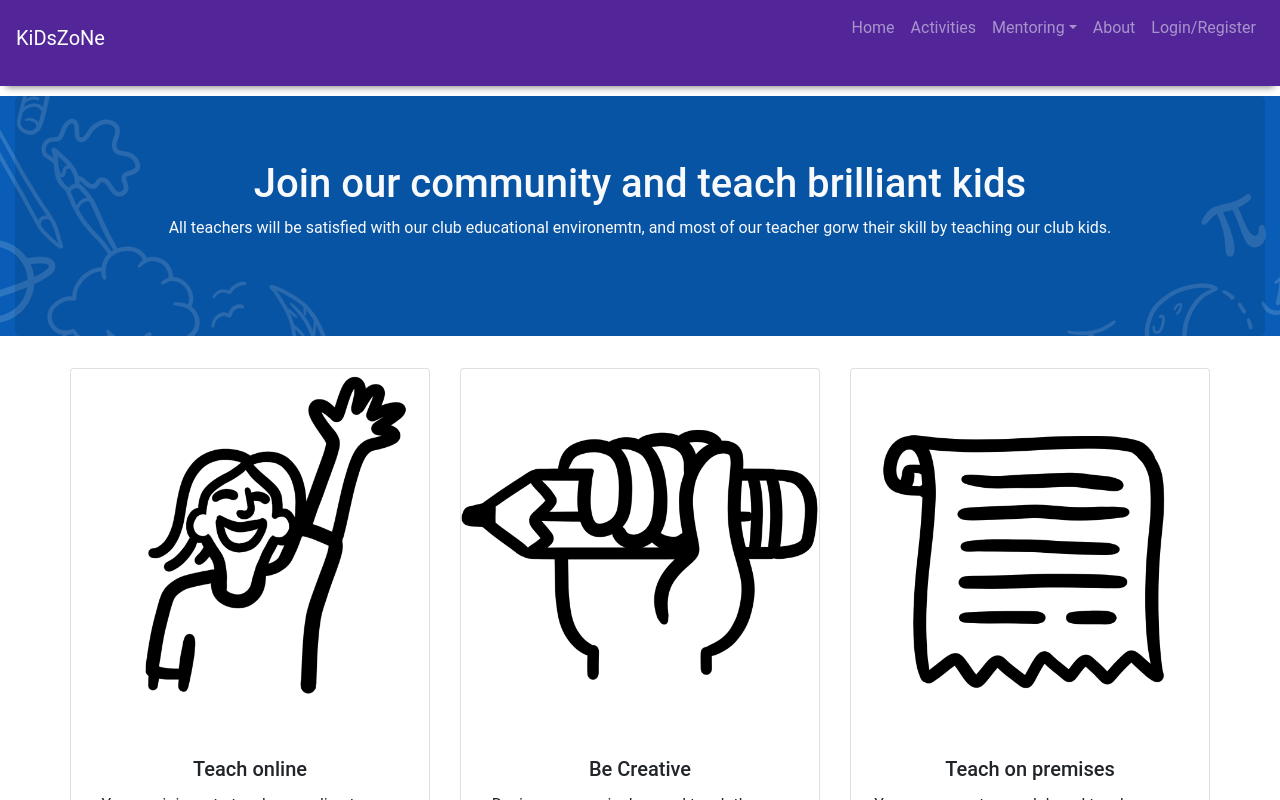
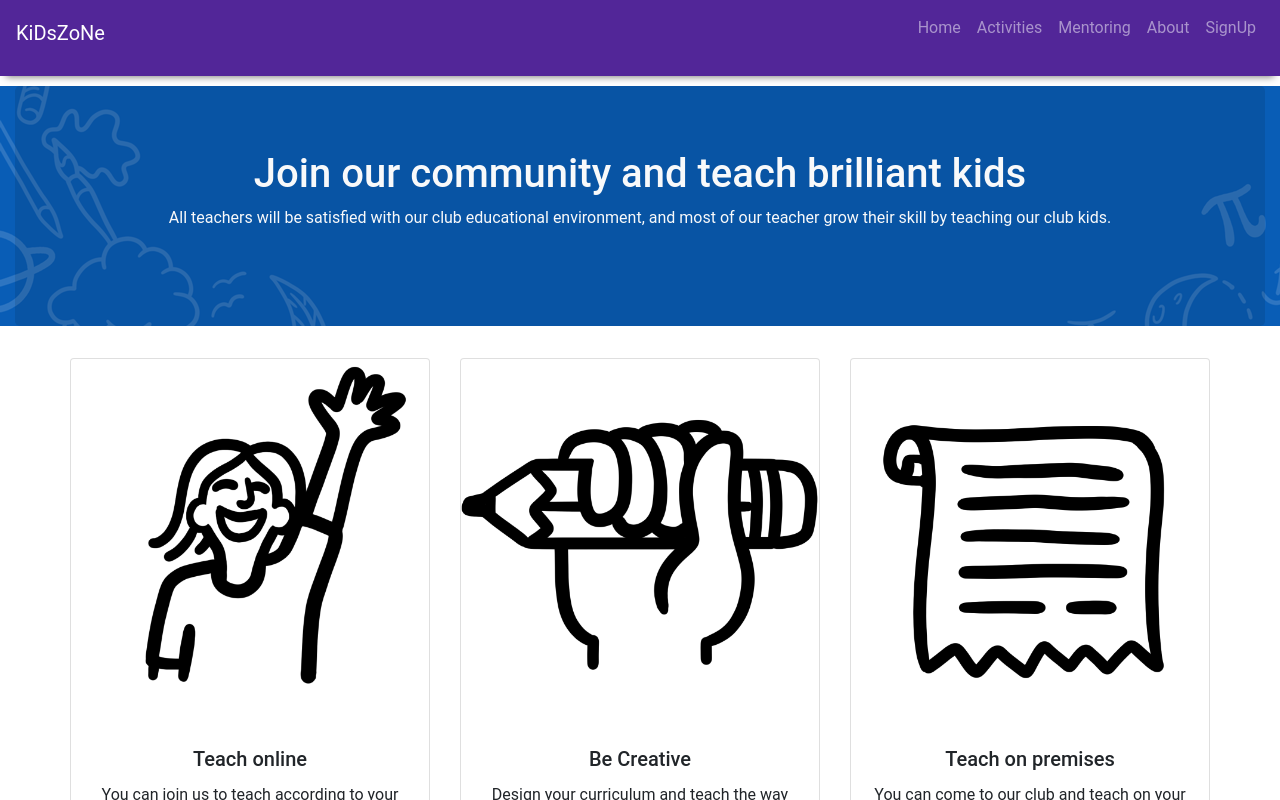
Before and after one commit to Kids-Zone/kz_react, a React (Create React App) app: page /teaching in a window 1280 px wide. Shown: the top 800 px of the page. Built offline with nearby package versions, Linux system fonts and the light colour scheme; the HTML template or start-up script is replaced by a standard one.

Commit message:
corrected some spelling and navigation link for mentoring and signup

```diff
--- a/src/Components/Header/Header.js
+++ b/src/Components/Header/Header.js
@@ -28,28 +28,31 @@ const Header = () => {
           <Nav.Link componentClass={Link} href="/activities">
             Activities
           </Nav.Link>
-          <NavDropdown
+          <Nav.Link componentClass={Link} href="/teaching">
+            Mentoring
+          </Nav.Link>
+          {/* <NavDropdown
             className="nav-dropdown"
             title="Mentoring"
             id="collasible-nav-dropdown"
-          >
+          > */}
             {/* <NavDropdown.Item href="#">Classes</NavDropdown.Item> */}
 
-            <NavDropdown.Item
+            {/* <NavDropdown.Item
               componentClass={Link}
               href="/teaching"
               to="/teaching"
             >
               Teaching
-            </NavDropdown.Item>
+            </NavDropdown.Item> */}
 
-            <NavDropdown.Item
+            {/* <NavDropdown.Item
               componentClass={Link}
               href="/register"
               to="/register"
             >
               Sign Up
-            </NavDropdown.Item>
+            </NavDropdown.Item> */}
             {/*
             <NavDropdown.Divider />
              <NavDropdown.Item
@@ -67,12 +70,12 @@ const Header = () => {
             >
               Availability
             </NavDropdown.Item> */}
-          </NavDropdown>
+          {/* </NavDropdown> */}
           <Nav.Link componentClass={Link} href="/about">
             About
           </Nav.Link>
-          <Nav.Link componentClass={Link} href="#">
-            Login/Register
+          <Nav.Link componentClass={Link} href="/register">
+            SignUp
             {/* <FontAwesomeIcon icon={["fas", "sign-out-alt"]} fixedWidth /> */}
           </Nav.Link>
         </Nav>
--- a/src/Components/HomeScreen/Offering/Offering.js
+++ b/src/Components/HomeScreen/Offering/Offering.js
@@ -24,7 +24,7 @@ function Offering(props) {
            </Link>
            }
            { type === 'mentoring' &&
-            <Link to={`/classes`}>
+            <Link to={`/teaching`}>
            <button className="button btn btn-info" >View</button>
            </Link>
            }
--- a/src/Components/Teaching/Teaching.js
+++ b/src/Components/Teaching/Teaching.js
@@ -25,7 +25,7 @@ const Teaching = () => {
 
           <p>
             All teachers will be satisfied with our club educational
-            environemtn, and most of our teacher gorw their skill by teaching
+            environment, and most of our teacher grow their skill by teaching
             our club kids.
           </p>
         </Jumbotron>
```
